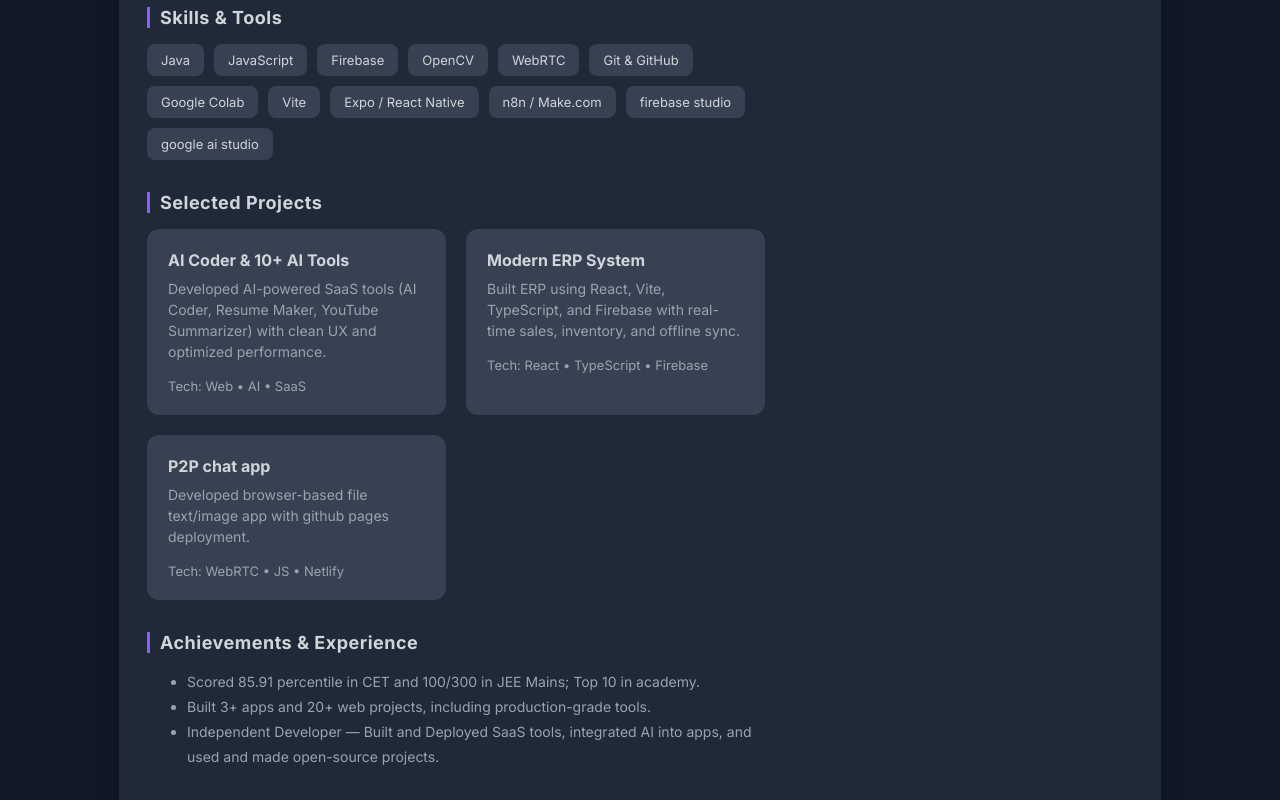
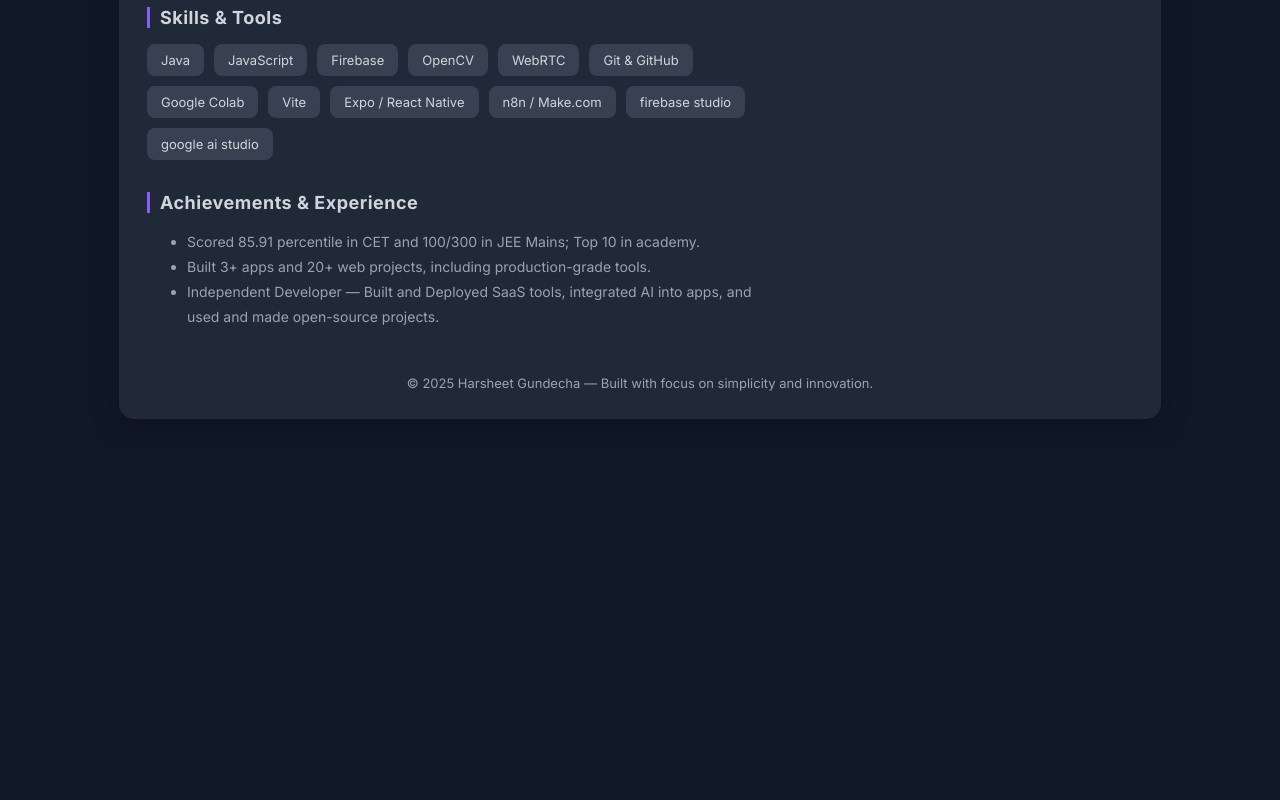
Before and after one commit to HRSPROJECT/profile, a plain HTML site: page index.html in a window 1280 px wide. Shown: the part 689-1489 px from the top of the page. After the commit the page ends 1137 px from the top, so only its background shows below. Drawn offline with nearby package versions, Linux system fonts and the light colour scheme.

Commit message:
Update index.html

```diff
--- a/index.html
+++ b/index.html
@@ -360,29 +360,7 @@
             </div>
           </section>
 
-          <section class="section" id="projects">
-            <h2 class="section-title">Selected Projects</h2>
-            <div class="projects-carousel">
-              <div class="project" data-title="AI Coder & 10+ AI Tools" data-description="Developed AI-powered SaaS tools (AI Coder, Resume Maker, YouTube Summarizer) with clean UX and optimized performance." data-image="https://via.placeholder.com/400x250/374151/9ca3af?text=Project+Image+1" data-github="https://github.com/HRSPROJECT/ai-coder">
-                <h3>AI Coder & 10+ AI Tools</h3>
-                <p>Developed AI-powered SaaS tools (AI Coder, Resume Maker, YouTube Summarizer) with clean UX and optimized performance.</p>
-                <div class="meta">Tech: Web • AI • SaaS</div>
-                <button class="view-project-btn">View Project</button>
-              </div>
-              <div class="project" data-title="Modern ERP System" data-description="Built ERP using React, Vite, TypeScript, and Firebase with real-time sales, inventory, and offline sync." data-image="https://via.placeholder.com/400x250/374151/9ca3af?text=Project+Image+2" data-github="https://github.com/HRSPROJECT/erp-system">
-                <h3>Modern ERP System</h3>
-                <p>Built ERP using React, Vite, TypeScript, and Firebase with real-time sales, inventory, and offline sync.</p>
-                <div class="meta">Tech: React • TypeScript • Firebase</div>
-                <button class="view-project-btn">View Project</button>
-              </div>
-              <div class="project" data-title="P2P chat app" data-description="Developed browser-based file text/image app with github pages deployment." data-image="https://via.placeholder.com/400x250/374151/9ca3af?text=Project+Image+3" data-github="https://github.com/HRSPROJECT/p2p-chat">
-                <h3>P2P chat app</h3>
-                <p>Developed browser-based file text/image app with github pages deployment.</p>
-                <div class="meta">Tech: WebRTC • JS • Netlify</div>
-                <button class="view-project-btn">View Project</button>
-              </div>
-            </div>
-          </section>
+
 
           <section class="section" id="experience">
             <h2 class="section-title">Achievements & Experience</h2>
```
